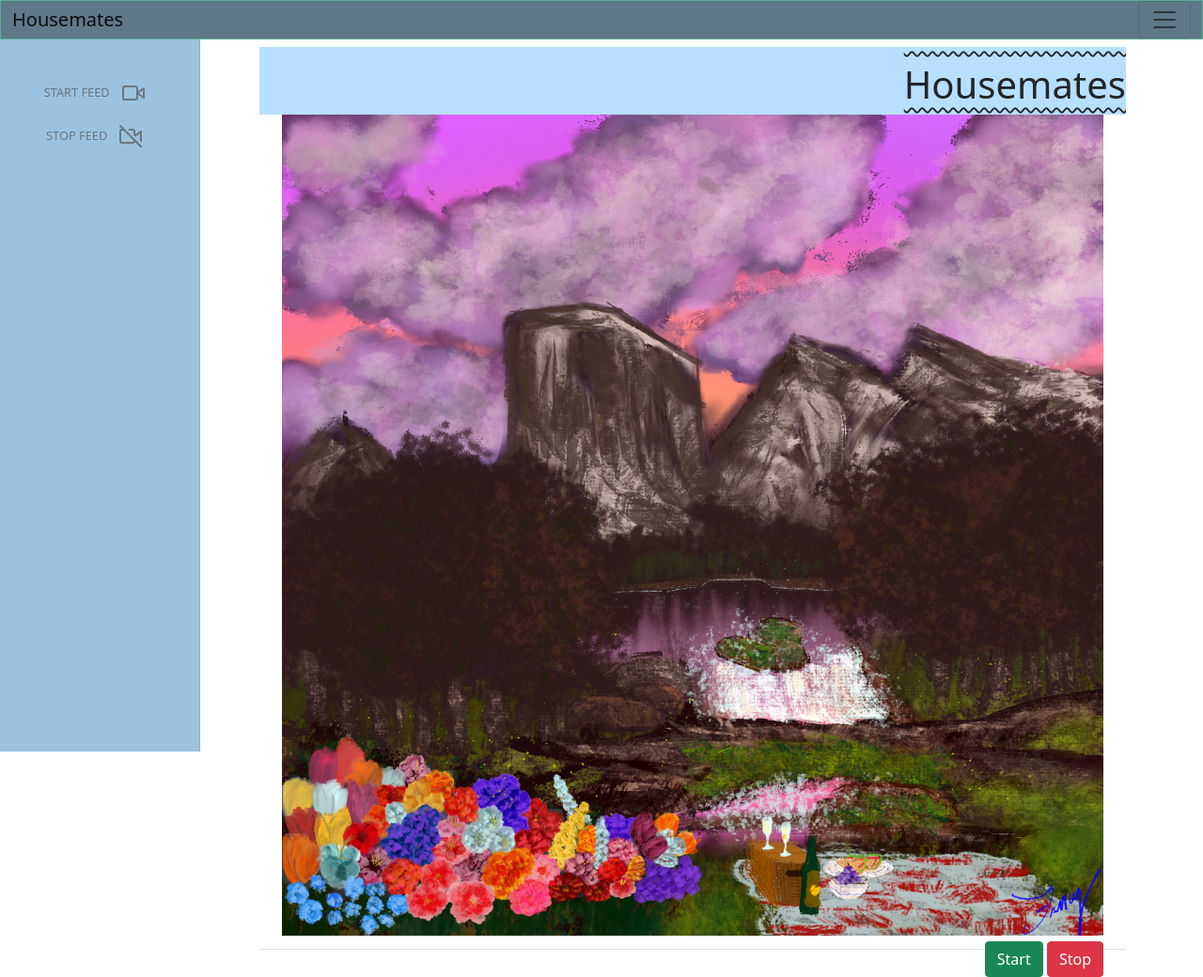
After one commit to D-P1R5N/houseprint, a Python web app: template houseprint/templates/screen.html in a window 1280 px wide. The commit adds this page. Shown: the whole page at 94% size. Run offline with Jinja, Linux system fonts and the light colour scheme; the template is opened without the code that fills it, so the values that code supplies are empty.

Commit message:
update 010/30

```diff
--- a/houseprint/__init__.py
+++ b/houseprint/__init__.py
@@ -31,9 +31,6 @@ def create(config_class=Config):
         from houseprint.inventory.models import Item, Inventory, Category
         db.create_all()
         if not User.query.count() > 0:
-            #populate an admin account on the empty database
-            admin = User(username="_0Admin", email="_0Admin@admin.com", password=bcrypt.generate_password_hash("_0Admin0_").decode('utf-8'))
-            db.session.add(admin)
             db.session.commit()
 
     from houseprint.users.routes import user
--- a/houseprint/main/routes.py
+++ b/houseprint/main/routes.py
@@ -9,3 +9,9 @@ main = Blueprint('main', __name__)
 @main.route("/home", methods=["GET", "POST"])
 def home():
     return render_template("index.html", _title="Housemates")
+
+
+@main.route("/screen", methods=["GET","POST"])
+@login_required
+def screen():
+    return render_template("screen.html")
--- /dev/null
+++ b/houseprint/secure/models.py
@@ -0,0 +1,3 @@
+from houseprint import db
+from datetime import datetime
+import json
--- a/houseprint/templates/__baselayout.html
+++ b/houseprint/templates/__baselayout.html
@@ -72,7 +72,9 @@
                     <h1 class="display-6 ms-3 mt-3"> <u class="title-underline">Housemates</u> </h1>
                   {% endif %}
                 </div>
-                {% block content %}{% endblock content %}
+                <div class="container-flex">
+                  {% block content %}{% endblock content %}
+                </div>
               </div>
             </div>
           </main>
@@ -107,7 +109,14 @@
     <script src="https://cdn.jsdelivr.net/npm/@popperjs/core@2.9.3/dist/umd/popper.min.js" crossorigin="anonymous"></script>
 
     <!--<script src="https://cdn.jsdelivr.net/npm/bootstrap@5.1.1/dist/js/bootstrap.min.js" integrity="sha384-skAcpIdS7UcVUC05LJ9Dxay8AXcDYfBJqt1CJ85S/CFujBsIzCIv+l9liuYLaMQ/" crossorigin="anonymous"></script>-->
+
+    <script src="https://unpkg.com/feather-icons/dist/feather.min.js"></script>
+        <script>
+          feather.replace();
+        </script>
+
     <script type="text/javascript">
+
       $(document).ready(function(e){
         $(document).on('click', function(f){
           $("#navbarCollapse").collapse('hide');
--- /dev/null
+++ b/houseprint/templates/screen.html
@@ -0,0 +1,75 @@
+{% extends "__baseLayout.html" %}
+
+{% block navbar %}
+<li class="nav-item">
+  <a class="nav-link" href="{{url_for('inventory.inventory')}}">Inventory</a>
+</li>
+<li class="nav-item">
+  <a class="nav-link" href="#">Token_Link</a>
+</li>
+{% endblock navbar %}
+
+{% block sidebar %}
+<ul class="nav flex-column justify-content-between align-items-center">
+  <li class="nav-item">
+    <!--Here we have the SCAN BARCODE element just a few pixels offset from the rest. Look for fix in future-->
+    <h6 class="sidebar-heading d-flex justify-content-between align-items-center d-flex mt-4 mb-1 text-muted">
+      <span>Start Feed</span>
+      <button type="button" name="button" class="btn d-flex text-muted" onclick="startFeed()">
+        <span data-feather="video"></span>
+      </button>
+    </h6>
+  </li>
+  <li class="nav-item">
+    <h6 class="sidebar-heading d-flex justify-content-between align-items-center px-1 mt-1 mb-1 text-muted">
+      <span>Stop Feed</span>
+      <button type="button" name="stopButton" id="stopButton" class="btn d-flex text-muted" onclick="stopFeed()">
+        <span data-feather="video-off"></span>
+      </button>
+    </h6>
+  </li>
+</ul>
+{% endblock sidebar %}
+
+{% block content %}
+  <div class="container-md container-lg">
+    <video id="videoElement" style="width:100%; height:100%;" autoplay poster="/static/placeholder.png">
+
+    </video>
+  </div>
+  <div class="container right align-items-center">
+    <button type="button" name="button" class="btn btn-success" onclick="startFeed()">Start</button>
+    <button type="button" name="button" class="btn btn-danger" onclick="stopFeed()">Stop</button>
+  </div>
+{% endblock content %}
+
+{% block scripts %}
+<script type="text/javascript">
+  var video = document.querySelector("#videoElement");
+
+  function startFeed() {
+    if(navigator.mediaDevices.getUserMedia){
+      navigator.mediaDevices.getUserMedia({ video: true })
+        .then(function (stream) {
+          video.srcObject = stream;
+        })
+        .catch(function (error) {
+          alert('Webcam not found. Retry later');
+        });
+    };
+  }
+
+
+  function stopFeed() {
+    let stream = video.srcObject;
+    let tracks = stream.getTracks();
+
+    for (let i = 0; i< tracks.length; i++) {
+      let track = tracks[i];
+      track.stop();
+    }
+
+    video.srcObject = null;
+  }
+</script>
+{% endblock scripts %}
```
Also changed, not shown: houseprint/templates/inventory.html (+3 -6 lines), test.py (+34 -5 lines), houseprint/recipe/forms.py (line endings or trailing spaces), houseprint/secure/__init__.py (added), houseprint/static/placeholder.png (added).
